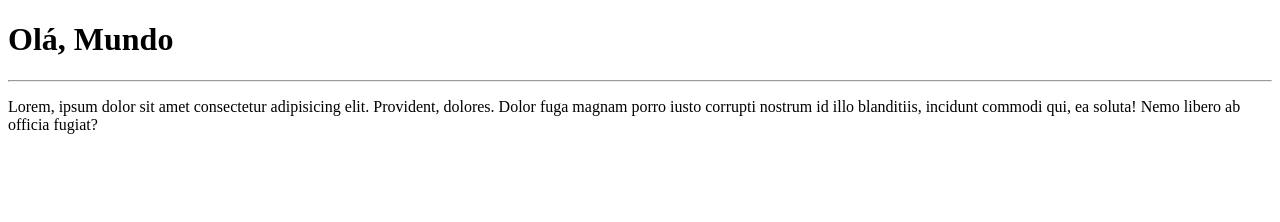
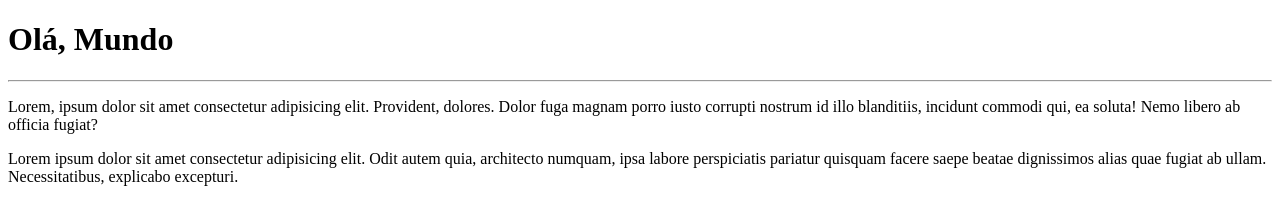
Before and after one commit to Sabrina3029/Ola-Mundo, a plain HTML site: page Site - exemplo/index.html in a window 1280 px wide. Drawn offline with Linux system fonts and the light colour scheme.

Commit message:
adicionei um paragrafo

```diff
--- a/Site - exemplo/index.html
+++ b/Site - exemplo/index.html
@@ -9,5 +9,6 @@
     <h1>Olá, Mundo</h1>
     <hr>
     <p>Lorem, ipsum dolor sit amet consectetur adipisicing elit. Provident, dolores. Dolor fuga magnam porro iusto corrupti nostrum id illo blanditiis, incidunt commodi qui, ea soluta! Nemo libero ab officia fugiat?</p>
+    <p>Lorem ipsum dolor sit amet consectetur adipisicing elit. Odit autem quia, architecto numquam, ipsa labore perspiciatis pariatur quisquam facere saepe beatae dignissimos alias quae fugiat ab ullam. Necessitatibus, explicabo excepturi.</p>
 </body>
 </html>
```
